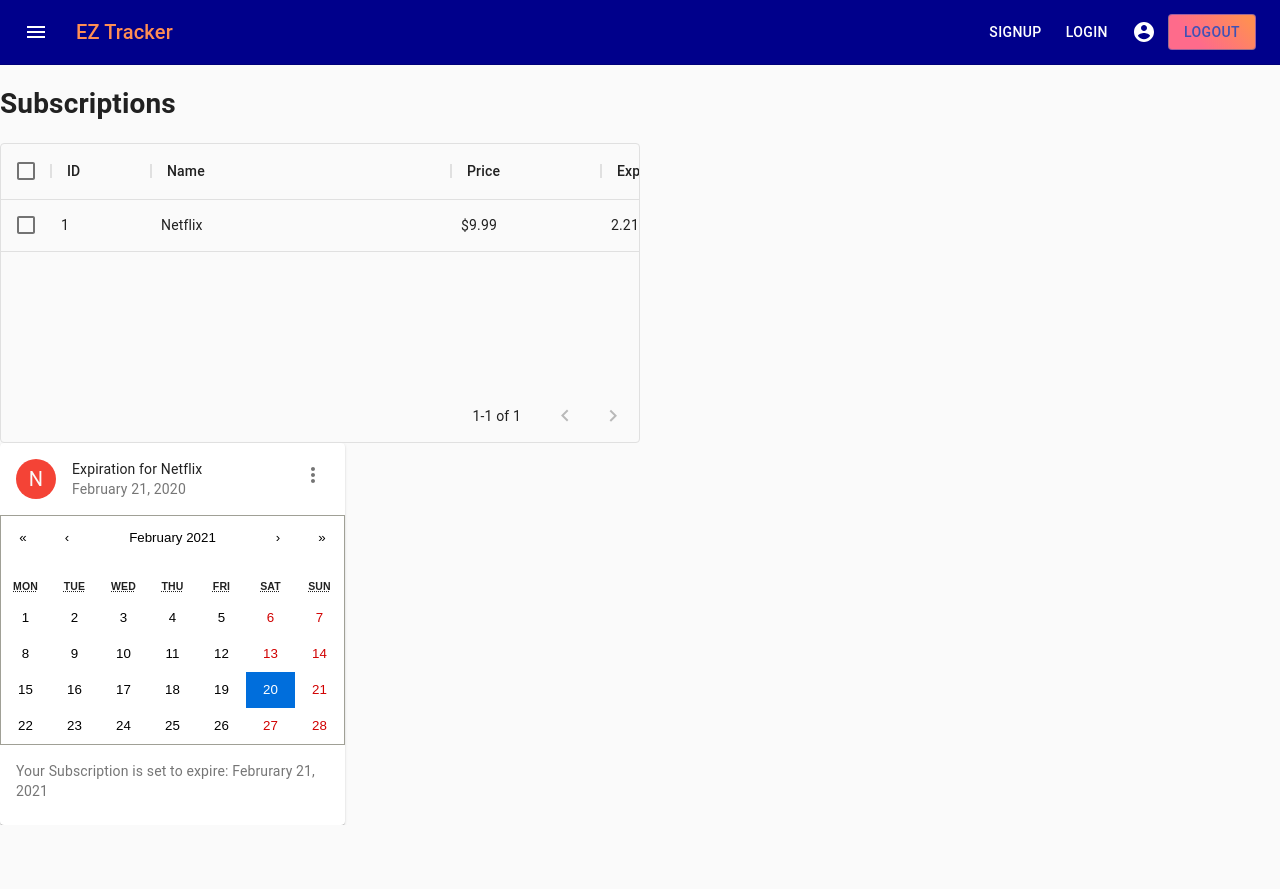
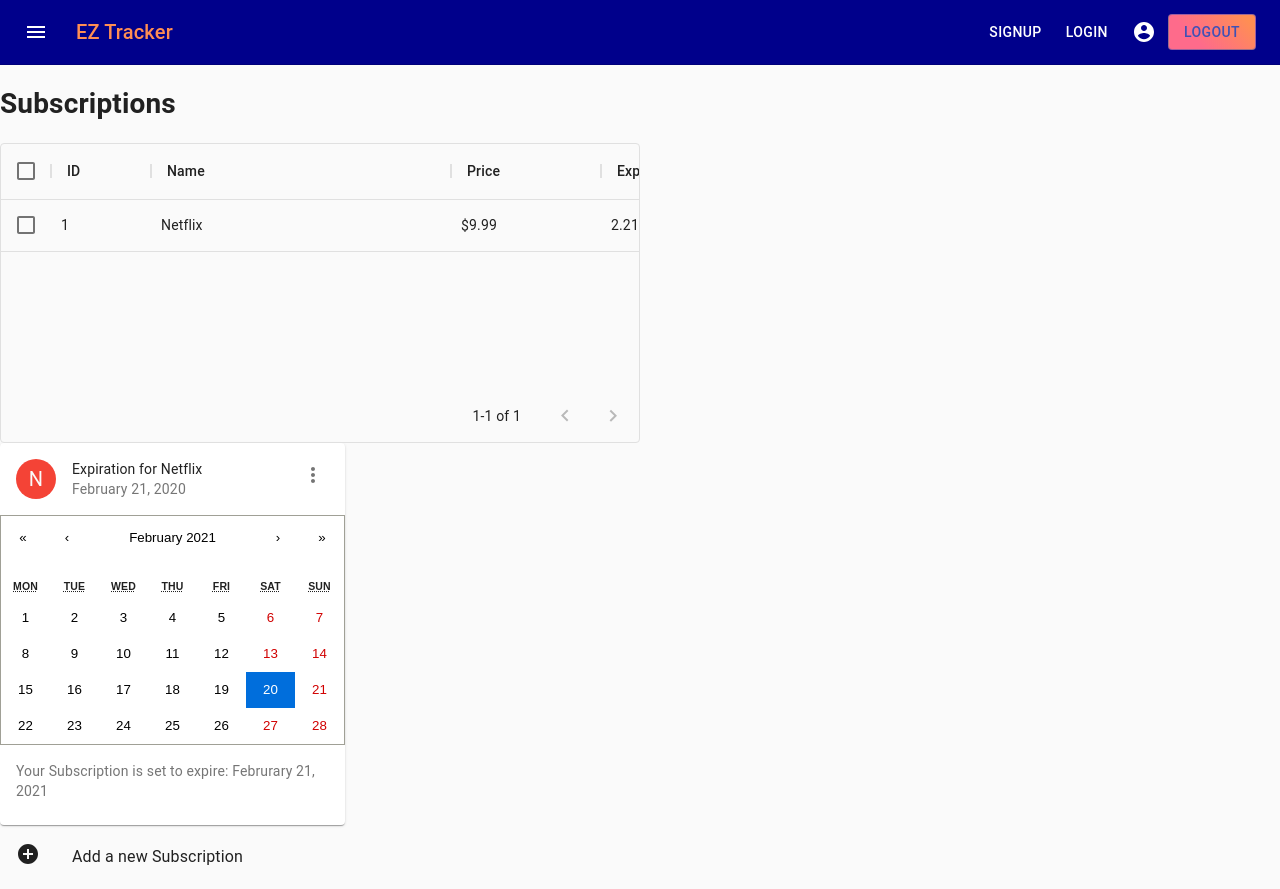
Before and after one commit to tonycrosby-tech/EZ_Tracker, a React (Create React App) app in the folder client/: page /subs in a window 1280 px wide. Before the commit the page ends 825 px from the top, so only its background shows below. Built offline with nearby package versions, Linux system fonts and the light colour scheme.

Commit message:
adding subscription no functionality yet

```diff
--- a/client/src/pages/Subscription.js
+++ b/client/src/pages/Subscription.js
@@ -2,22 +2,20 @@ import React, { useState } from "react";
 import { DataGrid } from "@material-ui/data-grid";
 import Calendar from "react-calendar";
 import { makeStyles } from "@material-ui/core/styles";
-// import clsx from 'clsx';
-import Card from '@material-ui/core/Card';
-import CardHeader from '@material-ui/core/CardHeader';
-// import CardMedia from '@material-ui/core/CardMedia';
-import CardContent from '@material-ui/core/CardContent';
-// import CardActions from '@material-ui/core/CardActions';
-// import Collapse from '@material-ui/core/Collapse';
+import List from "@material-ui/core/List";
+import ListItem from '@material-ui/core/ListItem';
+import ListItemText from '@material-ui/core/ListItemText';
+import ListItemAvatar from '@material-ui/core/ListItemAvatar';
 import Avatar from '@material-ui/core/Avatar';
-import IconButton from '@material-ui/core/IconButton';
-import Typography from '@material-ui/core/Typography';
-import { red } from '@material-ui/core/colors';
-// import FavoriteIcon from '@material-ui/icons/Favorite';
-// import ShareIcon from '@material-ui/icons/Share';
-// import ExpandMoreIcon from '@material-ui/icons/ExpandMore';
-import MoreVertIcon from '@material-ui/icons/MoreVert';
-import Grid from '@material-ui/core/Grid';
+import AddCircleIcon from '@material-ui/icons/AddCircle';
+import Card from "@material-ui/core/Card";
+import CardHeader from "@material-ui/core/CardHeader";
+import CardContent from "@material-ui/core/CardContent";
+import IconButton from "@material-ui/core/IconButton";
+import Typography from "@material-ui/core/Typography";
+import { red } from "@material-ui/core/colors";
+import MoreVertIcon from "@material-ui/icons/MoreVert";
+import Grid from "@material-ui/core/Grid";
 import "react-calendar/dist/Calendar.css";
 
 const columns = [
@@ -28,7 +26,6 @@ const columns = [
       "This column is for the id to keep count of your subscriptions.",
     sortable: false,
     width: 100,
-    // valueGetter: (params) => `${params.getValue("id")}`,
   },
   {
     field: "name",
@@ -36,7 +33,6 @@ const columns = [
     description: "This column is for the name of your subscription.",
     sortable: false,
     width: 300,
-    // valueGetter: (params) => `${params.getValue("name")}`,
   },
   {
     field: "price",
@@ -44,7 +40,6 @@ const columns = [
     description: "This column is for the price of your subscription.",
     sortable: false,
     width: 150,
-    // valueGetter: (params) => `${params.getValue("price")}`,
   },
   {
     field: "expiration",
@@ -52,7 +47,6 @@ const columns = [
     description: "This column is for when your subscription expires.",
     sortable: false,
     width: 250,
-    // valueGetter: (params) => `${params.getValue('expiration')}`,
   },
 ];
 
@@ -66,17 +60,17 @@ const useStyles = makeStyles((theme) => ({
   },
   media: {
     height: 0,
-    paddingTop: '56.25%', // 16:9
+    paddingTop: "56.25%",
   },
   expand: {
-    transform: 'rotate(0deg)',
-    marginLeft: 'auto',
-    transition: theme.transitions.create('transform', {
+    transform: "rotate(0deg)",
+    marginLeft: "auto",
+    transition: theme.transitions.create("transform", {
       duration: theme.transitions.duration.shortest,
     }),
   },
   expandOpen: {
-    transform: 'rotate(180deg)',
+    transform: "rotate(180deg)",
   },
   avatar: {
     backgroundColor: red[500],
@@ -128,6 +122,17 @@ const Subscription = () => {
           </Card>
         </Grid>
       </div>
+
+      <div>
+      <List className={classes.root}>
+      <ListItem>
+        <ListItemAvatar>
+            <AddCircleIcon />
+        </ListItemAvatar>
+        <ListItemText primary="Add a new Subscription" />
+      </ListItem>
+      </List>
+      </div>
     </div>
   );
 };
```
Lines whose indentation alone changed are shown as unchanged.
